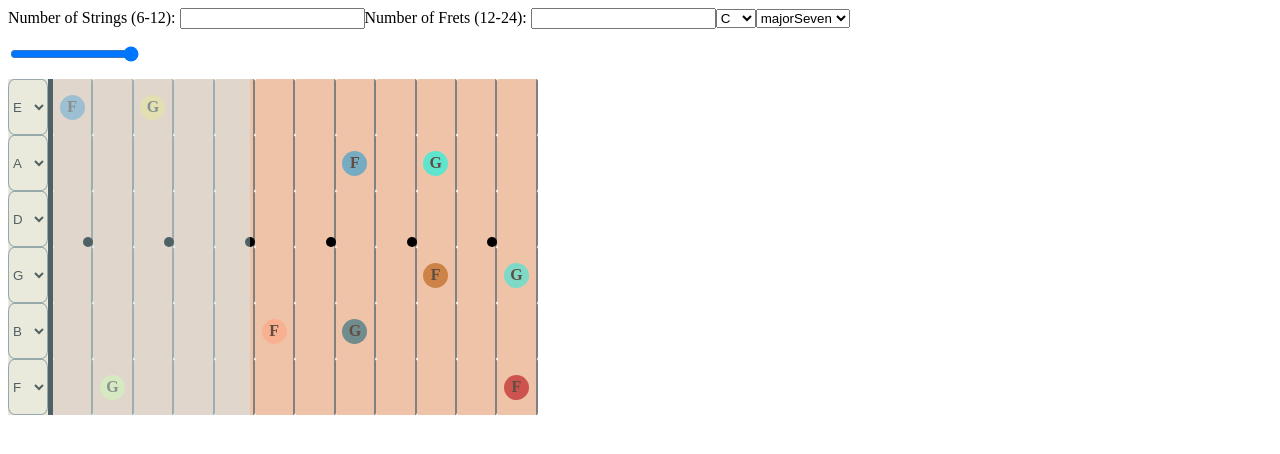
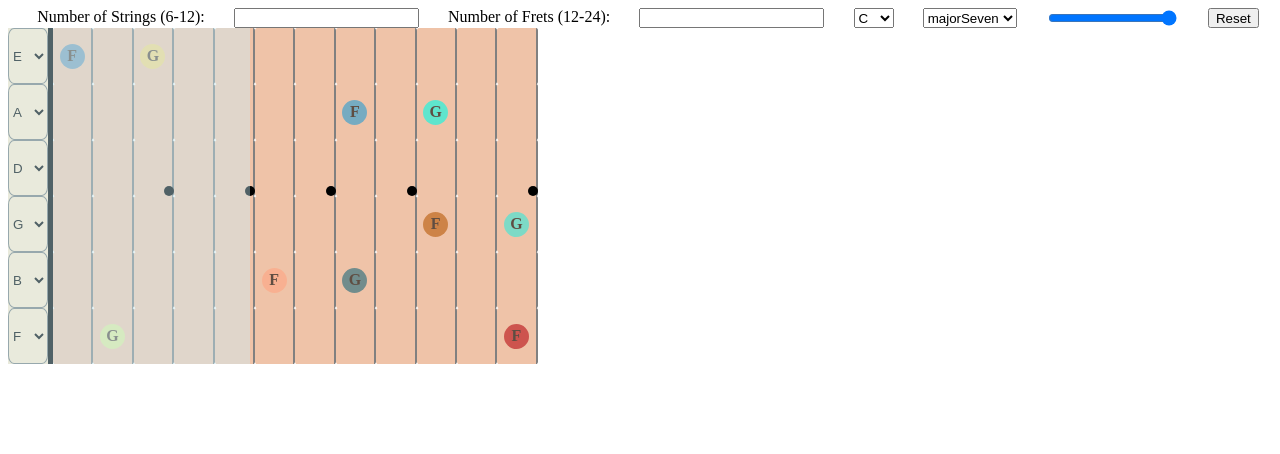
Before and after one commit to ShirelleW/RiffTheory, a Next.js app: page / in a window 1280 px wide. Shown: the top 454 px of the page. Built offline with nearby package versions, Linux system fonts and the light colour scheme.

Commit message:
Added reset button graphics

```diff
--- a/pages/Controls.jsx
+++ b/pages/Controls.jsx
@@ -26,6 +26,8 @@ const Controls = () => {
     const [sliderFretRange, setSliderFretRange] = useState(6)
     const [tutorialViewed, setTutorialViewed] = useState(false)
 
+    const [tutorialSliderView, setTutorialSliderView] = useState(0)
+
     const handleStrings = (e) => {
         setNumOfStrings((Number(e.target.value) <= 12 && e.target.value > 0) ? Number(e.target.value) : 6)
         if (Number(e.target.value) < 6) {
@@ -45,7 +47,6 @@ const Controls = () => {
         }
     }
 
-    console.log(numOfStrings)
     const handleTunings = (e, stringNum) => {
         // making a copy of stringSet without modifying stringSet
         let userTunings = Object.fromEntries(Object.entries(stringSet))
@@ -64,15 +65,18 @@ const Controls = () => {
         setModeNotes(chordTypes[e.target.value](keyChange))
     }
 
+    const resetFretboard = () => {
+
+    }
     let noteHexes = selectedNotes.map((ele) => (randomColor({ luminosity: 'bright' })))
 
     return (
         <SelectedNotesContext.Provider value={{
-            selectedNotes, setSelectedNotes, noteHexes, modeNotes, setTutorialViewed
+            selectedNotes, setSelectedNotes, noteHexes, modeNotes, setTutorialViewed, setTutorialSliderView, tutorialSliderView
         }}>
             <div className={styles.mainContainer}>
                 {/* EDIT TO TAKE IN WHOLE NUMBER */}
-                <form action="">
+                <form className={styles.controls} action="">
                     <label htmlFor="numOfStrings">Number of Strings (6-12): </label>
                     <input type="text" onChange={handleStrings} />
                     <label htmlFor="numOfFrets">Number of Frets (12-24): </label>
@@ -94,9 +98,9 @@ const Controls = () => {
                             max={numOfFrets}
                             step={1}
                             onChange={(e) => setSliderFretRange(e.target.value)} />
-                        <p>Drag right for wider range!</p>
+                        {(tutorialViewed && tutorialSliderView === 1) && <p>Drag right for wider range!</p>}
                     </div>
-
+                    <button onClick={resetFretboard} className={styles.restFretboard}>Reset</button>
                 </form>
                 <div className={styles.fretboard}>
                     {
--- a/pages/Frets.jsx
+++ b/pages/Frets.jsx
@@ -9,7 +9,8 @@ export const Frets = ({ stringNum, numOfStrings, stringNoteLayout }) => {
 
     const { selectedNotes, setSelectedNotes, noteHexes, modeNotes } = useContext(SelectedNotesContext)
 
-    const oddFretInlay = Math.floor(numOfStrings / 2)
+    const fretInlayString = Math.floor(numOfStrings / 2)
+    const fretInlayFret = [2,4,6,8,11,14,16,18,20,23]
 
     const toggleNoteView = (note) => {
         if (selectedNotes.includes(note)) {
@@ -23,15 +24,14 @@ export const Frets = ({ stringNum, numOfStrings, stringNoteLayout }) => {
                 <div className={styles.frets}>
                     {
                         stringNoteLayout.map((note, i) =>
-                        // Selected Theory Display
                         // Selected Notes Display
                         (
-                            i % 2 === 0 && Number(stringNum) === oddFretInlay ?
+                            fretInlayFret.includes(i) && Number(stringNum) === fretInlayString ?
                                 <div className={styles.individualNotesOddFret}>
                                     <div onClick={() => toggleNoteView(note)} className={styles.individualNotes}>
                                         <p style={{ backgroundColor: noteHexes[selectedNotes.indexOf(note)], 'opacity': 0.6 }} id={selectedNotes.includes(note) && styles.noteToggle}>{selectedNotes.includes(note) && note}</p>
                                     </div>
-                                    <div className={styles.oddFretInlay}> </div>
+                                    <div className={styles.fretInlay}> </div>
                                 </div> :
                                 (
                                     modeNotes.includes(note) ? (
--- a/pages/Slider.jsx
+++ b/pages/Slider.jsx
@@ -5,9 +5,7 @@ import { SelectedNotesContext } from './Context/SelectedNotesContext'
 
 const Slider = ({ sliderFretRange, numOfStrings }) => {
 
-    const [tutorialSliderView, setTutorialSliderView] = useState(0)
-
-    const { setTutorialViewed } = useContext(SelectedNotesContext)
+    const { setTutorialViewed, setTutorialSliderView, tutorialSliderView} = useContext(SelectedNotesContext)
 
     const handleDrag = () => {
         setTutorialSliderView(tutorialSliderView + 1)
--- a/styles/Styles.module.css
+++ b/styles/Styles.module.css
@@ -5,6 +5,12 @@
     height: 100vh;
 }
 
+.controls{
+    display: flex;
+    flex-direction: row;
+    justify-content: space-evenly;
+    height: 20px;
+}
 .openNotes {
     background-color: bisque;
 }
@@ -42,8 +48,6 @@
 }
 
 #sliderRangeNoAnim{
-    display: flex;
-    flex-direction: row;
     color: transparent;
 }
 
@@ -104,7 +108,7 @@
     height: 25px;
 }
 
-.oddFretInlay {
+.fretInlay {
     background-color: black;
     border-radius: 50%;
     height: 10px;
```
Also changed, not shown: 1 other file (tests, documents, lock files or other folders).
